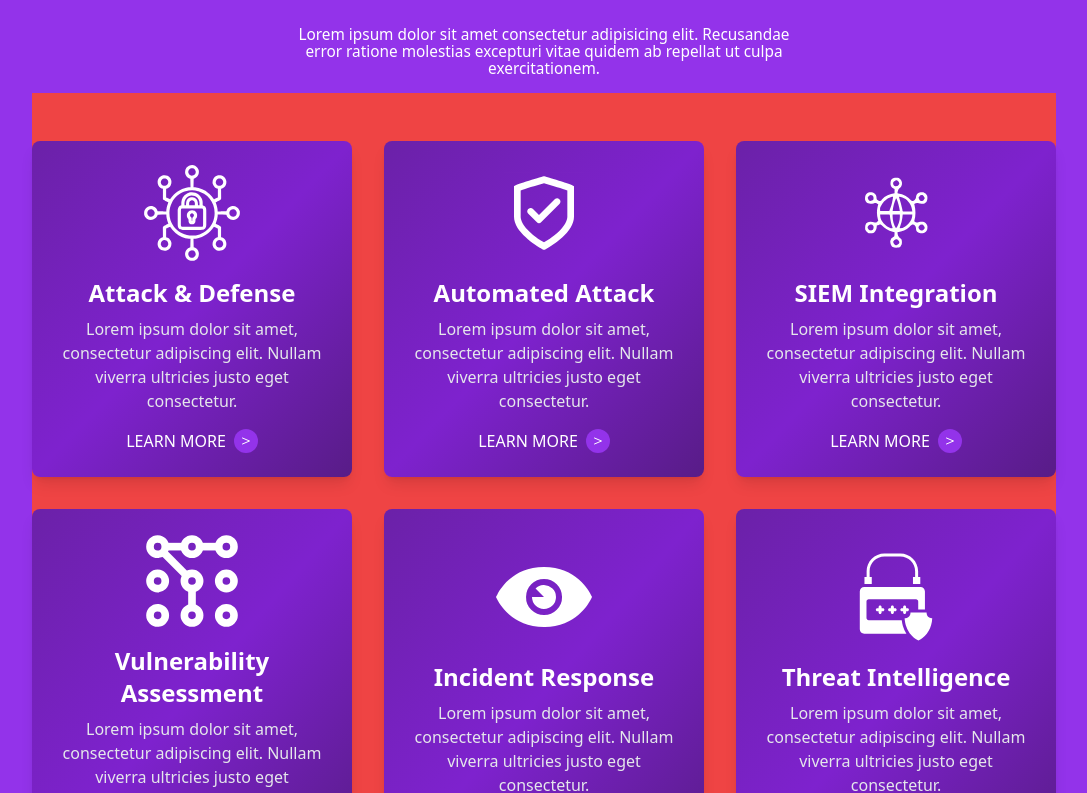
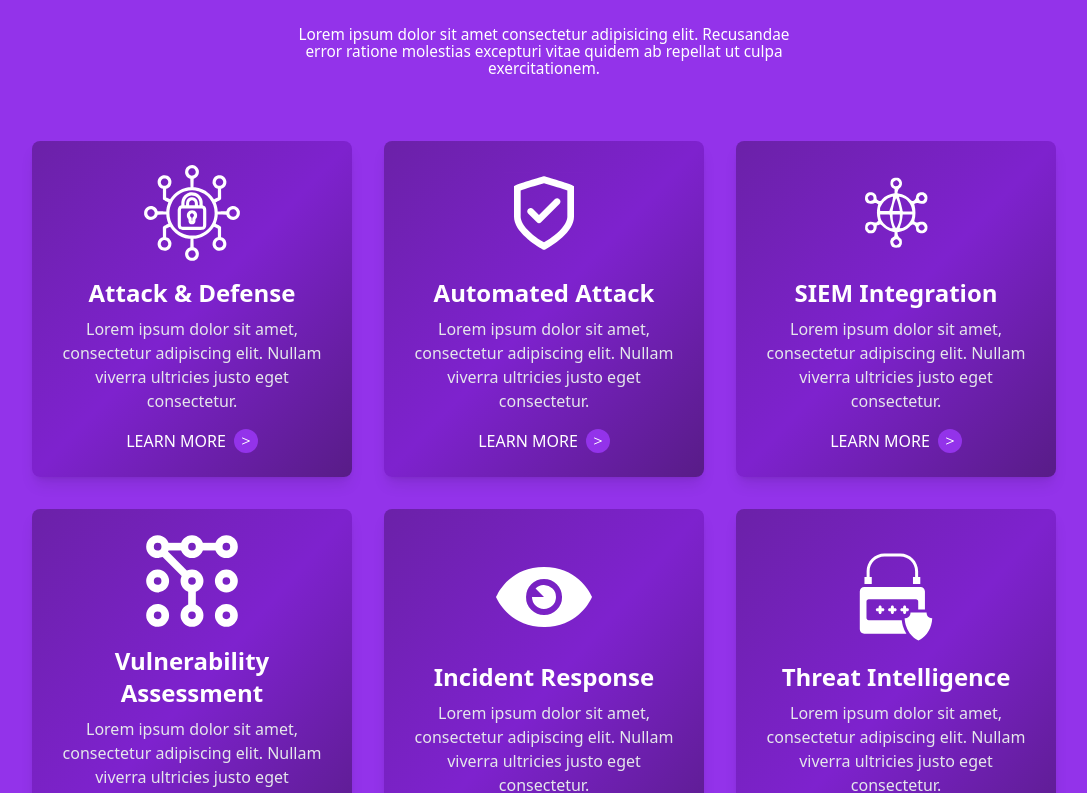
Before and after one commit to Digamberbhati/SmadheyTechnology.oi, a React (Vite) app: page /services in a window 1280 px wide. Shown: the part 515-1308 px from the top of the page, without its empty margins (96-1183 px from the left). Built offline with nearby package versions, Linux system fonts and the light colour scheme.

Commit message:
Final layout push

```diff
--- a/src/App.jsx
+++ b/src/App.jsx
@@ -1,6 +1,6 @@
-
 import React from 'react'
-import { Routes, Route } from 'react-router-dom'
+import { Routes, Route, useLocation } from 'react-router-dom'
+import { useEffect } from 'react'
 import Home from './pages/Home'
 import About from './pages/About'
 import Navbar from './components/Navbar'
@@ -9,20 +9,26 @@ import Services from './pages/Services'
 import Contact from './pages/contactform/Contact'
 
 function App() {
+  const { pathname } = useLocation();
+
+  useEffect(() => {
+    window.scrollTo(0, 0);
+  }, [pathname]);
+
   return (
     <>
       <header>
-    <Navbar/>
+        <Navbar />
       </header>
       <main>
         <Routes>
-      <Route path="/" element={<Home/>}/>
-      <Route path="/about" element={<About/>}/>
-      <Route path="/services" element={<Services/>}/>
-      <Route path="/contact" element={<Contact/>}/>
+          <Route path="/" element={<Home />} />
+          <Route path="/about" element={<About />} />
+          <Route path="/services" element={<Services />} />
+          <Route path="/contact" element={<Contact />} />
         </Routes>
       </main>
-    <Footer/>
+      <Footer />
     </>
   )
 }
--- a/src/components/Servicecards.jsx
+++ b/src/components/Servicecards.jsx
@@ -5,7 +5,7 @@ import servicesData from '../utils/ServiceData.json'
 
 const Servicecards = () => {
   return (
-    <div className='max-w-screen-lg mx-auto sm:min-h-[100vh] bg-red-500 h-auto text-white px-4 sm:px-0  '>
+    <div className='max-w-screen-lg mx-auto sm:min-h-[100vh]  h-auto text-white px-4 sm:px-0  '>
       <div className="grid grid-cols-1 sm:grid-cols-2 lg:grid-cols-3 gap-8 py-12">
         {servicesData.map((service) => (
           <div key={service.id} className="flex flex-col justify-center items-center bg-gradient-to-br from-purple-800 via-purple-700 to-purple-900 p-6 rounded-lg shadow-lg hover:shadow-xl hover:scale-105 transition-all duration-300 ease-in-out">
--- a/src/pages/contactform/Contact.jsx
+++ b/src/pages/contactform/Contact.jsx
@@ -10,7 +10,7 @@ const Contact = () => {
         backgroundImage: `url(${contact})`,
     }}
     className='flex justify-center items-center sm:h-[50vh] h-[30vh] w-full bg-cover bg-center text-white relative'>
-      <h1 className='sm:text-[4vw] text-[6vh] font-bold z-20'  >Services.</h1>
+      <h1 className='sm:text-[4vw] text-[6vh] font-bold z-20'  >Contact Us.</h1>
       <div className="absolute inset-0 h-full w-full bg-gradient-to-t from-purple-600 "></div>
     </div>
 
```
Lines whose indentation alone changed are shown as unchanged.
